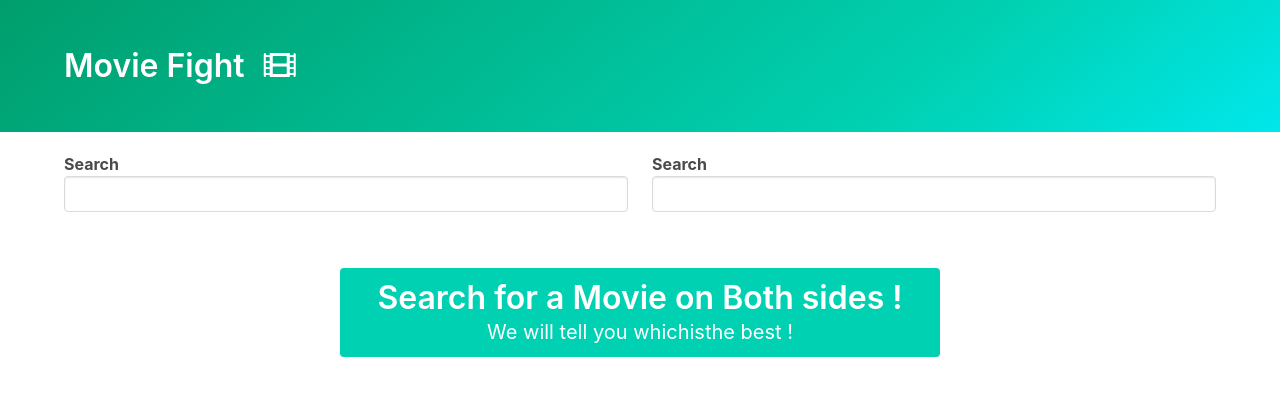
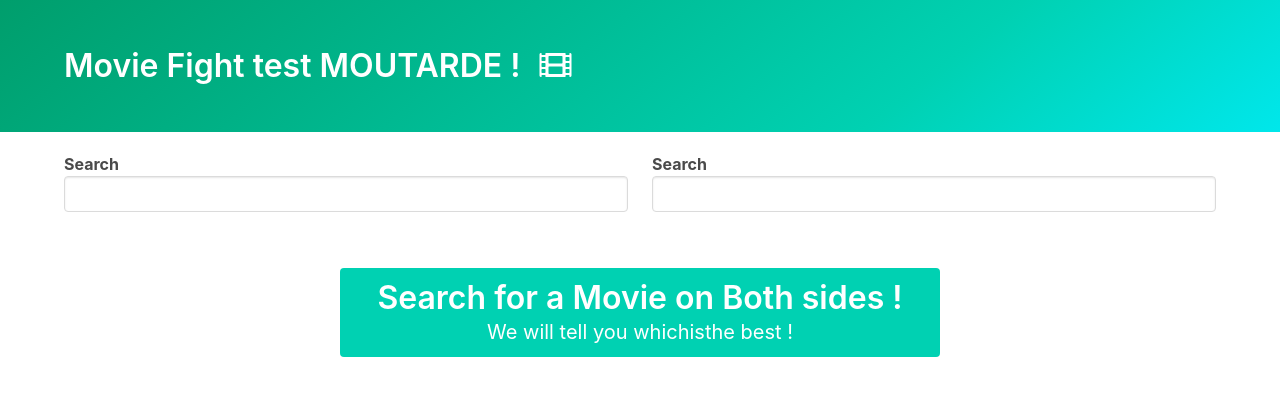
Before and after one commit to Tomtom-dev/Movies-fight, a plain HTML site: page index.html in a window 1280 px wide. Drawn offline with nearby package versions, Linux system fonts and the light colour scheme.

Commit message:
change title page for moutarde test

```diff
--- a/index.html
+++ b/index.html
@@ -18,7 +18,7 @@
       <div class="hero-body">
         <div class="container">
           <h1 class="title">
-            Movie Fight
+            Movie Fight test MOUTARDE !
             <span class="icon">
               <i class="fas fa-film"></i>
             </span>
```
